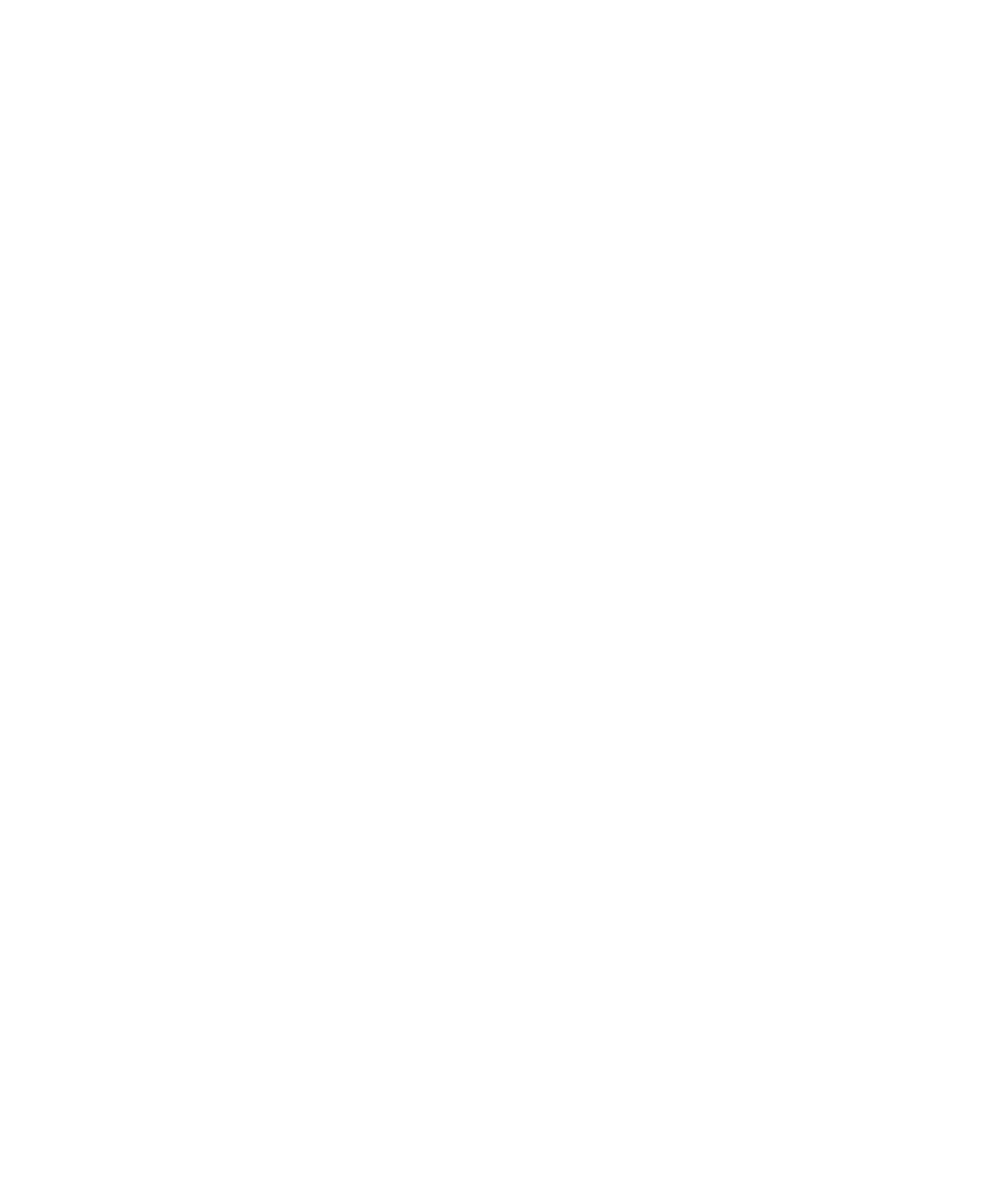
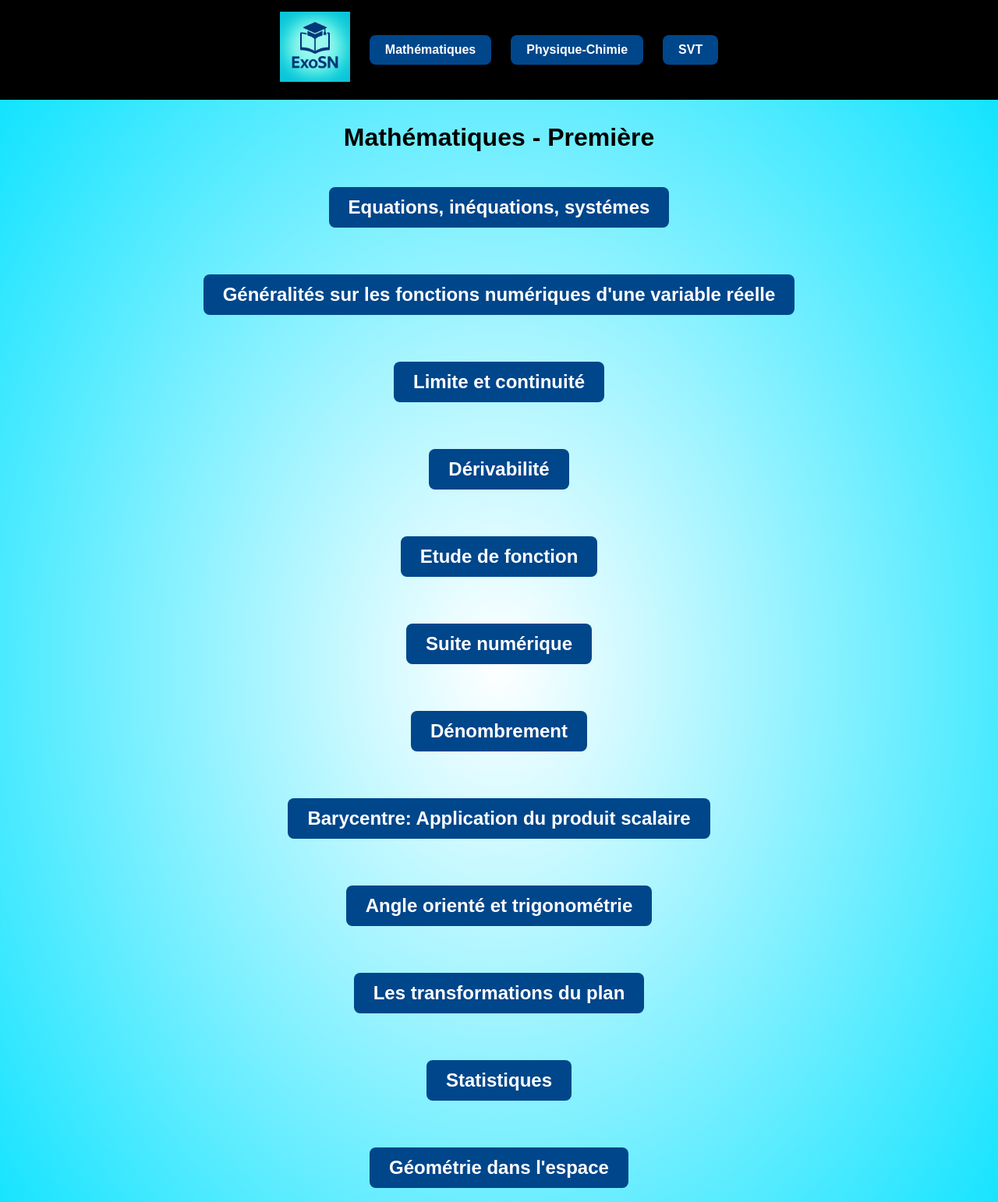
Before and after one commit to at8tech/ExoSN, a plain HTML site: page MATHS/1ère.html in a window 1280 px wide. Shown: the top 1542 px of the page at 78% size. Before the commit the page ends 800 px from the top, so only its background shows below. Drawn offline with Linux system fonts and the light colour scheme.

Commit message:
ajout des exos de maths/premiére

```diff
--- a/MATHS/1ère.html
+++ b/MATHS/1ère.html
@@ -1,11 +1,43 @@
 <!DOCTYPE html>
 <html lang="fr">
+
 <head>
-<meta charset="UTF-8" />
-<meta name="viewport" content="width=device-width, initial-scale=1.0" />
-<title>Mathématiques Première - ExoSN</title>
-<link rel="stylesheet" href="../styles.css" />
+    <meta charset="UTF-8" />
+    <meta name="viewport" content="width=device-width, initial-scale=1.0" />
+    <title>Mathématiques Première - ExoSN</title>
+    <link rel="stylesheet" href="../main.css" />
 </head>
+
 <body>
+    <header>
+        <h1>
+            <a href="../index.html">
+                <img src="../logo.png" alt="Logo ExoSN" class="logo" />
+            </a>
+        </h1>
+        <a href="MATHS.html">Mathématiques</a>
+        <a href="../PC/PC.html">Physique-Chimie</a>
+        <a href="../SVT/SVT.html">SVT</a>
+    </header>
+
+    <h1>Mathématiques - Première</h1>
+
+    <h2><a href="../PDF/MATHS/1ère/equations-inequations-systemes.pdf" target="_blank">Equations, inéquations, systémes</a></h2>
+    <h2><a href="../PDF/MATHS/1ère/generalites-sur-les-fonctions-numeriques-dune-variable-reelle.pdf" target="_blank">Généralités sur les fonctions numériques d'une variable réelle</a></h2>
+    <h2><a href="../PDF/MATHS/1ère/geometrie-plane.pdf" target="_blank">Limite et continuité</a></h2>
+    <h2><a href="../PDF/MATHS/1ère/derivabilite.pdf" target="_blank">Dérivabilité</a></h2>
+    <h2><a href="../PDF/MATHS/1ère/etude-de-fonction.pdf" target="_blank">Etude de fonction</a></h2>
+    <h2><a href="../PDF/MATHS/1ère/suite-numerique.pdf" target="_blank">Suite numérique</a></h2>
+    <h2><a href="../PDF/MATHS/1ére/denombrement.pdf" target="_blank">Dénombrement</a></h2>
+    <h2><a href="../PDF/MATHS/1ère/barycentre-application-du-produit-scalaire.pdf" target="_blank">Barycentre: Application du produit scalaire</a></h2>
+    <h2><a href="../PDF/MATHS/1ère/angle-oriente-et-trigonometrie.pdf" target="_blank">Angle orienté et trigonométrie</a></h2>
+    <h2><a href="../PDF/MATHS/1ère/les-transformations-du-plan.pdf" target="_blank">Les transformations du plan</a></h2>
+    <h2><a href="../PDF/MATHS/1ère/statistiques.pdf" target="_blank">Statistiques</a></h2>
+    <h2><a href="../PDF/MATHS/1ère/geometrie-dans-lespace.pdf" target="_blank">Géométrie dans l'espace</a></h2>
+
+    <footer>
+        <p>ExoSN 2025</p>
+    </footer>
 </body>
+
 </html>
```
Also changed, not shown: 12 other files.
